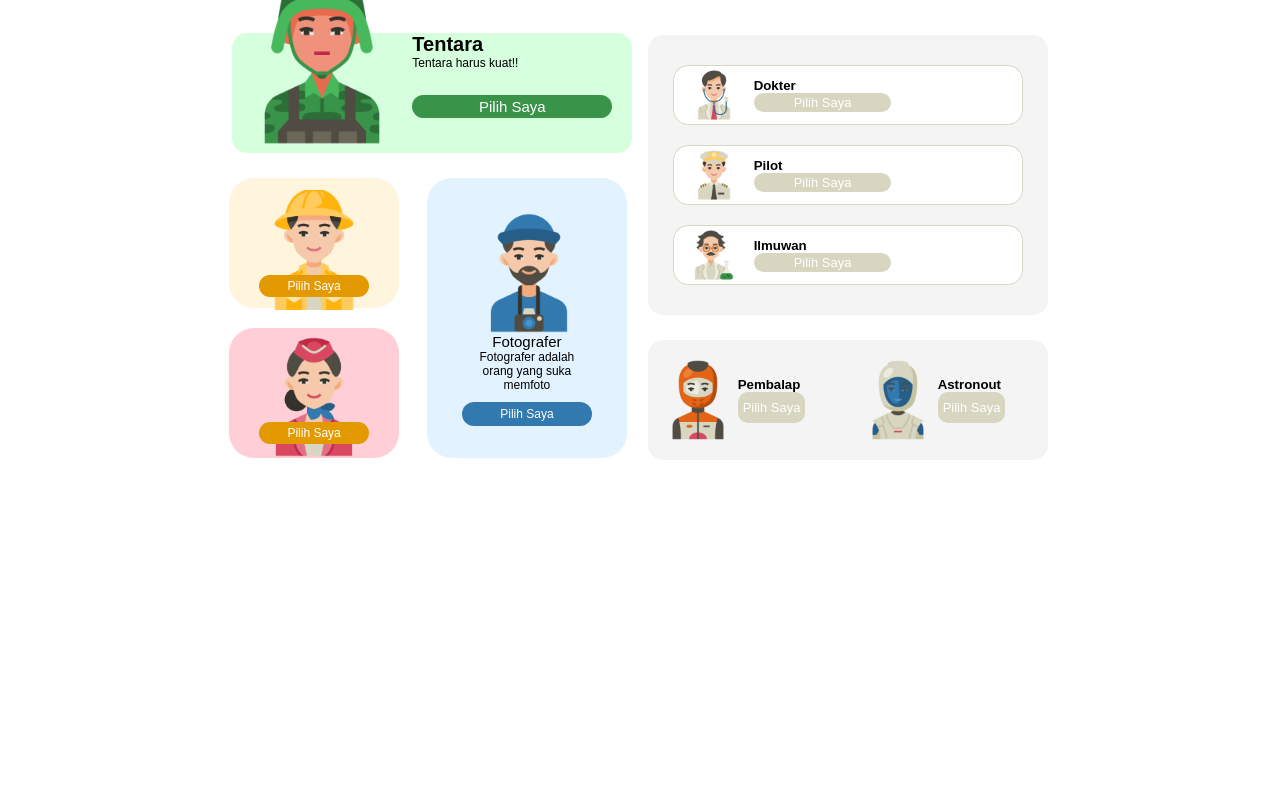
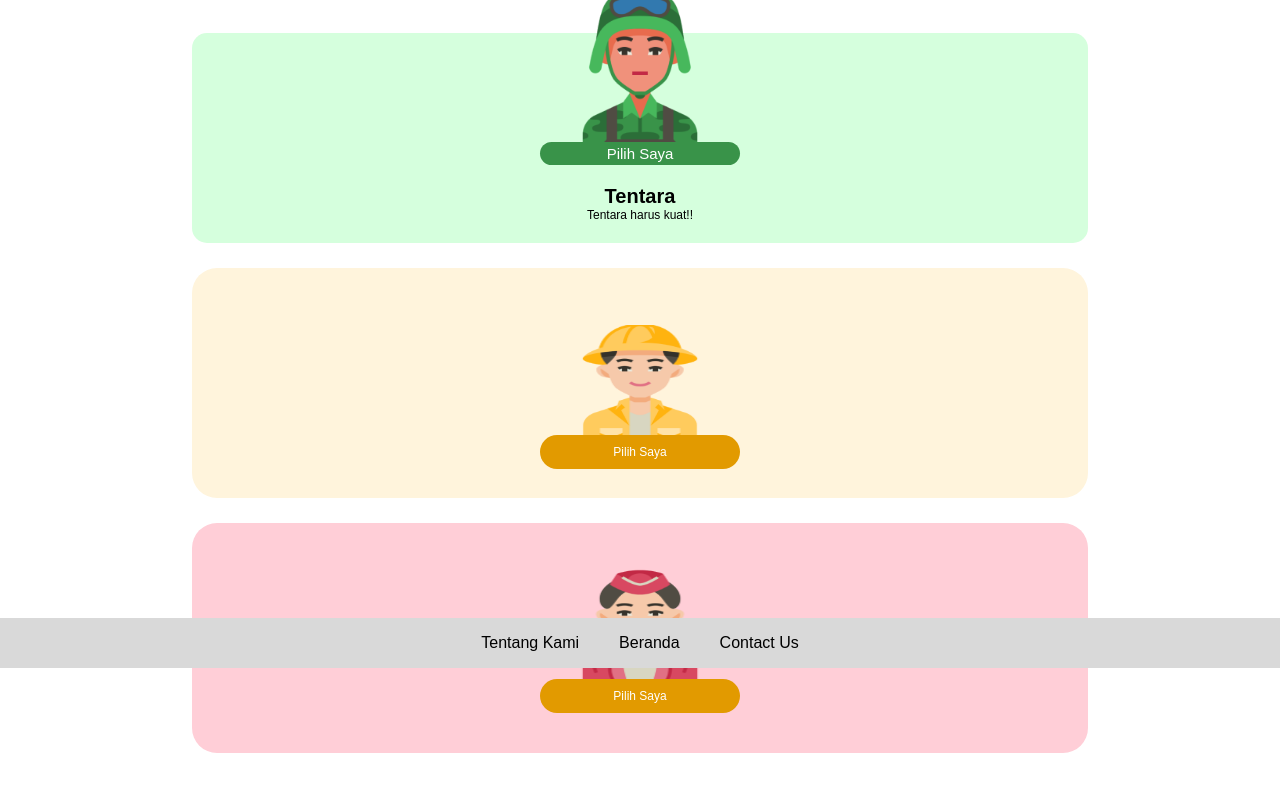
Before and after one commit to Rafijoee/Tugas-PWEBPR-A-1087, a plain HTML site: page index.html in a window 1280 px wide. Shown: the part 132-922 px from the top of the page. Before the commit the page ends 800 px from the top, so only its background shows below. Drawn offline with Linux system fonts and the light colour scheme.

Commit message:
membenarkan hal yang perlu dibenarkan

```diff
--- a/index.html
+++ b/index.html
@@ -33,7 +33,7 @@
                         <div class="tukang">
                             <img style="height: 120px;" src="./resource/tukang.png" alt="">
                             <a class="kiri-a" href="#">Pilih Saya</a>
-                            <div class="bg-tukang bg-kiri-bawah">   </div>
+                            <div class="bg-tukang bg-kiri-bawah"></div>
                         </div>
                         <div class="pramugari">
                             <img style="height: 120px;" src="./resource/pramugari.png" alt="">
@@ -76,14 +76,14 @@
                 </div>
                 <div class="sub-container2">
                     <div class="pembalap isi-container-2">
-                        <img src="./resource/pembalap.png" alt="" style="height: 80px;">
+                        <img src="./resource/pembalap.png" alt="" ">
                         <div class="text-container2">
                             <h5>Pembalap</h5>
                             <a href="#">Pilih Saya</a>
                         </div>
                     </div>
                     <div class="astronout isi-container-2">
-                        <img class="" style="height: 80px;" src="./resource/astronout.png" alt="">
+                        <img class=""src="./resource/astronout.png" alt="">
                         <div class="text-container2">
                             <h5>Astronout</h5>
                             <a href="#">Pilih Saya</a>
--- a/style.css
+++ b/style.css
@@ -6,7 +6,6 @@
     box-sizing: border-box;
     font-family: 'Poppins', sans-serif;
 }
-/* Navar */
 .navbar{
     width: 100%;
     background-color: #D9D9D9;
@@ -22,7 +21,6 @@
     color: black;
     font-weight: 500;
 }
-/* Batas Navbar */
 main{
     display: flex;
     justify-content: center;
@@ -31,13 +29,11 @@ main{
     margin-top: 30px;
     transition: all 0.3s ease-in-out;
 }
-
 .judul{
     font-size: 30px;
     font-weight: 700;
     line-height: 60px;
 }
-
 .container {
     width: 1280px;
     height: auto;
@@ -51,11 +47,14 @@ main{
     display: flex;
     flex-direction: column;
 }
-/* Tentara */
+.tentara img{
+    margin-top: 10px;
+}
 .tentara{
     display: flex;
     flex-direction: row;
     align-items: center;
+
 }
 .layout-tentara{
     display: flex;
@@ -77,7 +76,7 @@ main{
     width: 200px;
     text-align: center;
     border-radius: 25px;
-    margin-bottom: -20px;
+    margin-bottom: -30px;
 }
 .bg-tentara{
     height: 120px;
@@ -88,13 +87,11 @@ main{
     top: 165px;
     border-radius: 15px;
 }
-
 .kiri-bawah{
     display: flex;
     flex-direction: row;
     margin-top: 20px;
 }
-/* Kiri bawah */
 .kiri{
     display: flex;
     flex-direction: column;
@@ -115,7 +112,7 @@ main{
     margin-top: 10px;
 }
 .tukang img{
-    margin-top: 5px;
+    margin-top: -7px;
     margin-left : -70px;
 }
 .kiri-a{
@@ -145,8 +142,6 @@ main{
     z-index: -1;
     border-radius: 25px;
 }
-/* Batas Tukang */
-/* Pramugari */
 .pramugari{
     display: flex;
     flex-direction: column;
@@ -156,8 +151,7 @@ main{
     margin-left: -70px;
 }
 .pramugari img{
-
-    margin-top: 10px;
+    margin-top: 16px;
 }
 .pramugari a{
     border-radius: 25px;
@@ -167,8 +161,6 @@ main{
     background-color: #FFCED7;
     top: 460px;
 }
-/* Batas Pramugari */
-/* Fotografer */
 .fotografer{
     display: flex;
     flex-direction: column;
@@ -179,8 +171,6 @@ main{
     height: 110%;
     margin-top: -10px;
 }
-
-/* Fotografer */
 .fotografer img{
     height: 120px;
     margin-left: 35px;
@@ -219,8 +209,6 @@ main{
     border-radius: 25px;
     margin-left: 30px;
 }
-/* Batas Fotografer */
-/* Kanan Atas */
 .second-container{
     margin-top: 45px;
     display: flex;
@@ -300,6 +288,259 @@ main{
     border-radius: 10px;
     color: white;
 }
+.sub-container2 img {
+    height: 80px;
+}
 @media screen and (min-width: 425px) and (max-width: 1280px) {
-
+    header .navbar{
+        position: fixed;
+        bottom: 0;
+        width: 100vw;
+        overflow: hidden;
+        z-index: 999;
+    }
+    .container{
+        width: 100vw;
+        flex-direction: column;
+    }
+    .first-container{
+        width: 100vw;
+        flex-direction: column;
+    }
+    .second-container{
+        width: 100vw;
+        flex-direction: column;
+    }
+    .tentara{
+        width: 100vw;
+        flex-direction: column;
+        justify-content: center;
+        margin-top: 60px;
+        padding-bottom: 50px;
+    }
+    .layout-tentara{
+        justify-content: center;
+        align-items: center;
+    }
+    .bg-tentara{
+        position: none;
+        width: 70%;
+        height: 210px;
+    }
+    .layout-tentara p{
+        margin-bottom: 0px;
+    }
+    .layout-tentara a{
+        margin-bottom: 0px;
+        position: relative;
+        top : -80px;
+    }
+    .kiri-bawah{
+        flex-direction: column;
+    }
+    .kiri{
+        flex-direction: column;
+        margin-left: 0px;
+    }
+    .tukang{
+        margin-bottom: 0px;
+        margin-top: 0px;
+        padding-bottom: 50px;
+    }
+    .tukang img{
+        height: 200px;
+        width: 180px;
+        margin-top: 0px;
+        margin-left : 0px;
+    }
+    .tukang a{
+        padding: 10px;
+        width: 200px;
+        margin-left : 0px;
+        margin-top: -10px;
+    }
+    .bg-tukang{
+        background-color: #FFF4DC;
+        margin-left : 0px;
+        height: 230px;
+        width: 70%;
+        top: 400px;
+    }
+    .pramugari{
+        margin-top: 50px;
+        margin-left: 0px;
+        padding-bottom: 40px;
+    }
+    .pramugari img{
+        height: 180px;
+        width: 180px;
+        margin-top: 0px;
+    }
+    .pramugari a{
+        padding: 10px;
+        width: 200px;
+        margin-top: -10px;
+    }
+   .bg-pramugari{
+        height: 230px;
+        width: 70%;
+        top: 655px;
+    }
+    .fotografer{
+        width: 100%;
+        margin-left: 0px;
+        height: 100%;
+        margin-top: 30px;
+    }
+    .fotografer img{
+        height: 180px;
+        margin-left: 0px;
+        margin-bottom: 30px;
+    }
+    .fotografer h5{
+        margin-left: 0px;
+        font-size: 20px;
+    }
+    .fotografer p{
+        width: 50%;
+        margin-left: 0px;
+        margin-bottom: 0px;
+    }
+    .fotografer a{
+        width: 200px;
+        margin-left: 0px;
+        position: relative;
+        top: -100px;
+    }
+    .bg-fotografer{
+        height: 230px;
+        width: 70%;
+        top: 960px;
+        margin-left: 0px;
+    }
+    .second-container{
+        gap: 30px;
+        margin-left: 0px;
+    }
+    .sub-container1{
+        height: auto;
+        background-color: transparent;
+        width: 70%;
+        gap: 20px;
+    }
+    .sub-container2{
+        height: auto;
+        width: 70%;
+        flex-direction: column;
+        gap: 20px;
+        height: 100%;
+        padding-bottom: 70px;
+    }
+    .sub-container1 .dokter{
+        height: 230px;
+        width: 100%;
+        background-color: #E9E8E2;
+        flex-direction: column;
+        padding: 15px;
+    }
+    .sub-container1 .pilot{
+        height: 230px;
+        width: 100%;
+        background-color: #E9E8E2;
+        flex-direction: column;
+        padding: 15px;
+    }
+    .sub-container1 .ilmuan{
+        height: 230px;
+        width: 100%;
+        background-color: #E9E8E2;
+        flex-direction: column;
+        padding: 15px;
+    }
+    .sub-container2 .pembalap{
+        height: 230px;
+        width: 100%;
+        flex-direction: column;
+        background-color: #FFDBC5;
+    }
+    .sub-container2 .astronout{
+        height: 230px;
+        width: 100%;
+        flex-direction: column;
+        background-color: #8FC5ED;
+    }
+    .dokter img{
+        height: 500px;
+        margin-bottom: 0px;
+    }
+    .pilot img {
+        height: 500px;
+        margin-bottom: 0px;
+    }
+    .ilmuan img {
+        height: 500px;
+        margin-bottom: 0px;
+        margin-left: 25px;
+    }
+    .dokter h5{
+        visibility: hidden;
+        position: absolute;
+    }
+    .pilot h5{
+        visibility: hidden;
+        position: absolute;
+    }
+    .ilmuan h5{
+        visibility: hidden;
+        position: absolute;
+    }
+    .dokter .text-dokter {
+        padding-left: 0px;
+        text-align: center;
+    }
+    .pilot .text-pilot {
+        padding-left: 0px;
+        text-align: center;
+    }
+    .ilmuan .text-ilmuwan {
+        padding-left: 0px;
+        text-align: center;
+    }
+    .dokter a{
+        font-size: 20px;
+        padding: 5px 50px 5px 50px;
+    }
+    .pilot a{
+        font-size: 20px;
+        padding: 5px 50px 5px 50px;
+    }
+    .ilmuan a{
+        font-size: 20px;
+        padding: 5px 50px 5px 50px;
+    }
+    .pembalap img{
+        height: 200px;
+        margin-top: 20px;
+    }
+    .astronout img{
+        height: 180px;
+        margin-top: 30px;
+    }
+    .pembalap a{
+        font-size: 17px;
+        background-color: #E36415;
+        padding: 5px 50px 5px 50px;
+        border-radius: 25px;
+        margin-top: -15px;
+    }
+    .astronout a{
+        font-size: 17px;
+        background-color: #275E87;
+        padding: 5px 50px 5px 50px;
+        border-radius: 25px;
+    }
+    .text-container2 h5{
+        visibility: hidden;
+        position: absolute;
+    }
 }
```
